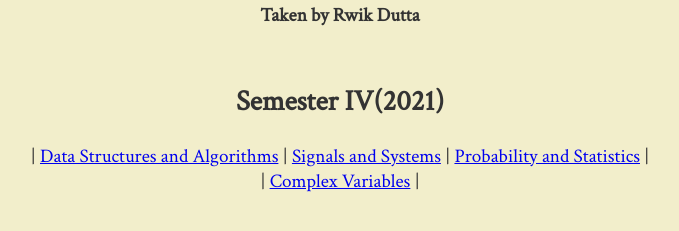
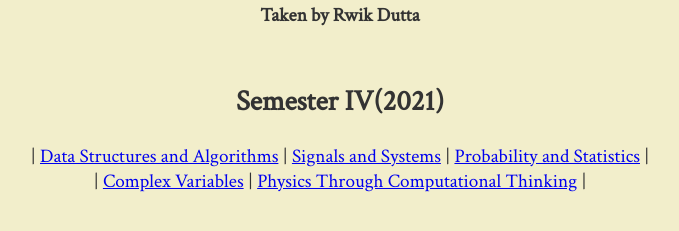
Before and after one commit to rwik19/lecture-notes, a plain HTML site: page index.html in a window 1280 px wide. Shown: the part 97-328 px from the top of the page, without its empty margins (300-979 px from the left). Drawn offline with Linux system fonts and the light colour scheme.

```diff
--- a/index.html
+++ b/index.html
@@ -34,6 +34,8 @@
                 |
                 <a href="./SEM4/MTH204/mth204.pdf" target="_blank" rel="noopener noreferrer">Complex Variables</a>
                 |
+                <a href="#">Physics Through Computational Thinking</a>
+                |
             </div>
         </div>
     </body>
```
Also changed, not shown: 9 other files.
